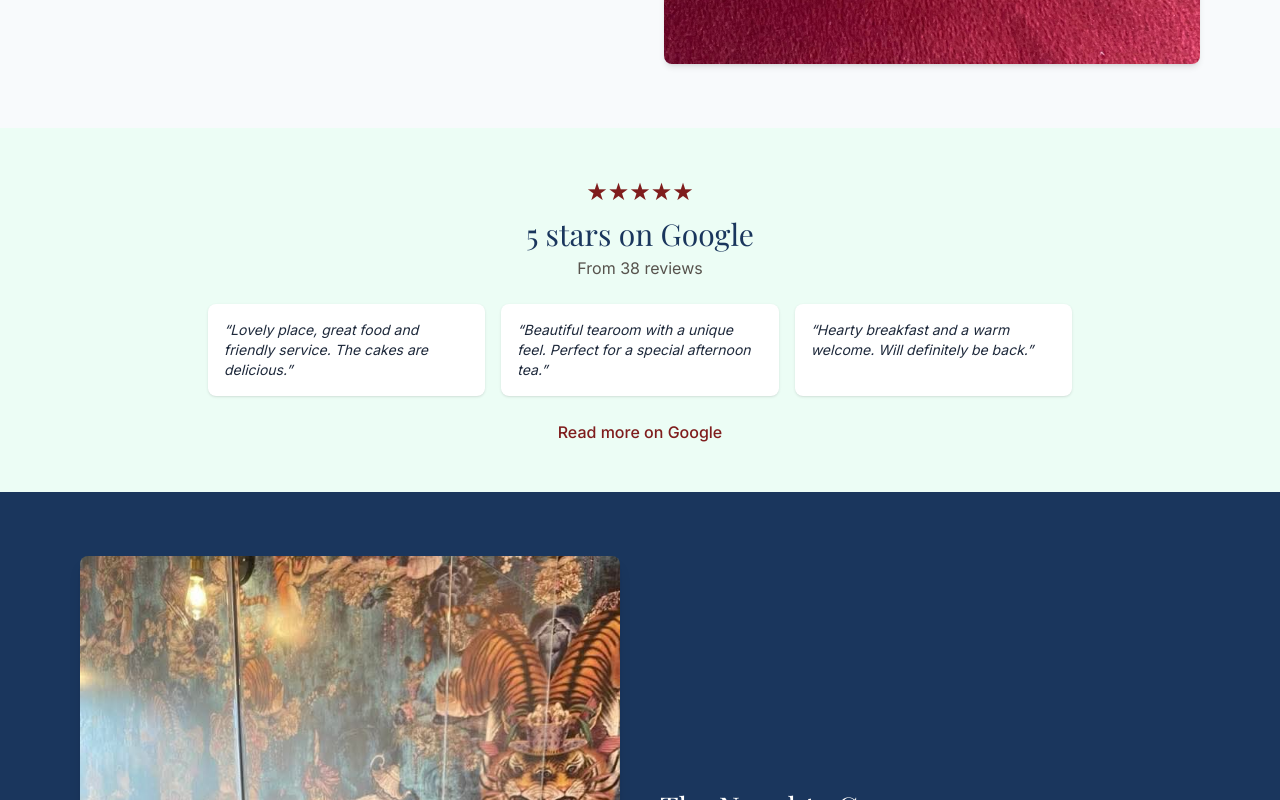
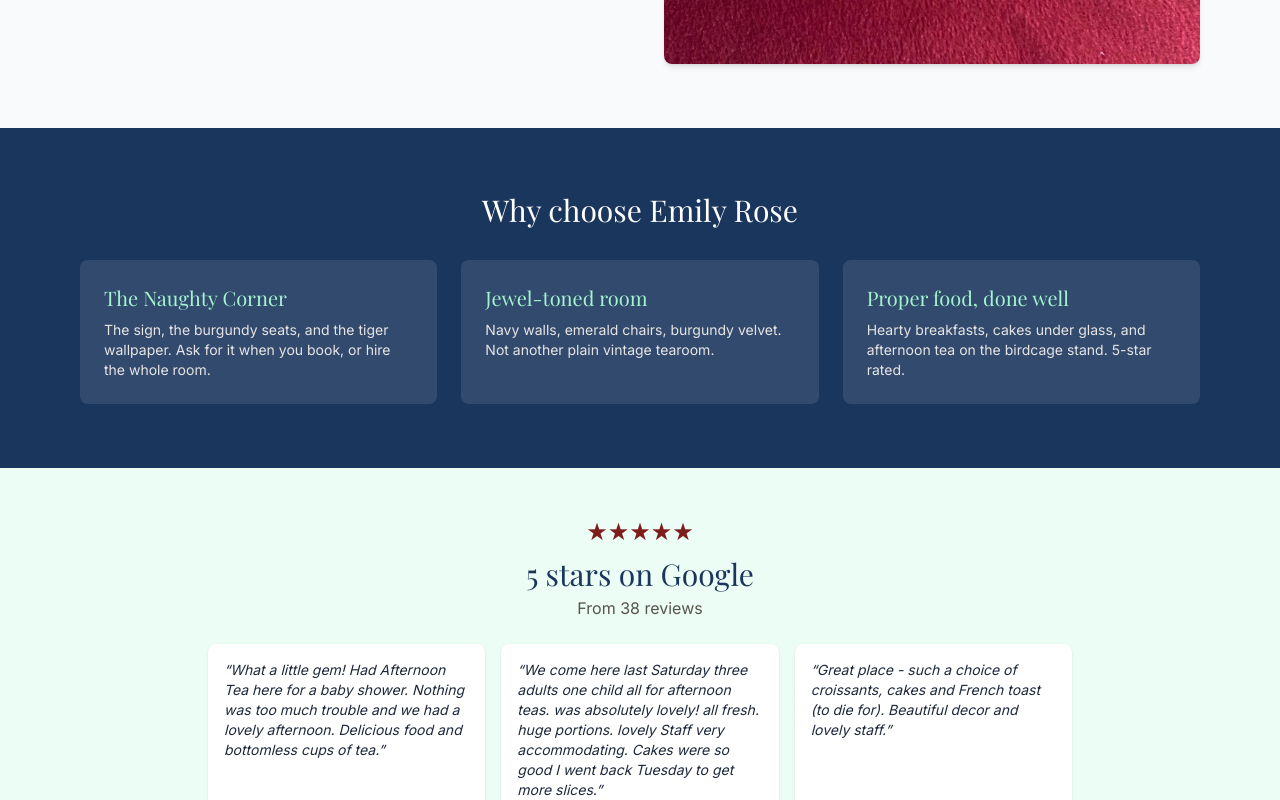
Before and after one commit to mcfearless75/emily-rose-tearoom, a Next.js app: page / in a window 1280 px wide. Shown: the part 1340-2140 px from the top of the page. Built offline with nearby package versions, Linux system fonts and the light colour scheme; a web font is replaced by a local one.

Commit message:
Strengthen homepage: unique selling points, real reviews, afternoon tea offer, local SEO

```diff
--- a/src/app/page.tsx
+++ b/src/app/page.tsx
@@ -54,6 +54,26 @@ export default function Home() {
         </div>
       </section>
 
+      <section className="bg-navy text-white py-16">
+        <div className="max-w-6xl mx-auto px-4">
+          <h2 className="font-serif text-3xl text-center mb-8">Why choose Emily Rose</h2>
+          <div className="grid md:grid-cols-3 gap-6">
+            <div className="bg-white/10 p-6 rounded-lg">
+              <h3 className="font-serif text-xl text-emerald-200 mb-2">The Naughty Corner</h3>
+              <p className="text-sm text-stone-200">The sign, the burgundy seats, and the tiger wallpaper. Ask for it when you book, or hire the whole room.</p>
+            </div>
+            <div className="bg-white/10 p-6 rounded-lg">
+              <h3 className="font-serif text-xl text-emerald-200 mb-2">Jewel-toned room</h3>
+              <p className="text-sm text-stone-200">Navy walls, emerald chairs, burgundy velvet. Not another plain vintage tearoom.</p>
+            </div>
+            <div className="bg-white/10 p-6 rounded-lg">
+              <h3 className="font-serif text-xl text-emerald-200 mb-2">Proper food, done well</h3>
+              <p className="text-sm text-stone-200">Hearty breakfasts, cakes under glass, and afternoon tea on the birdcage stand. 5-star rated.</p>
+            </div>
+          </div>
+        </div>
+      </section>
+
       <section className="bg-emerald-50 py-12">
         <div className="max-w-4xl mx-auto px-4 text-center reveal">
           <div className="flex justify-center items-center gap-2 mb-2">
@@ -63,13 +83,13 @@ export default function Home() {
           <p className="text-stone-600 mb-6">From 38 reviews</p>
           <div className="grid md:grid-cols-3 gap-4 text-left">
             <div className="bg-white p-4 rounded-lg shadow-sm">
-              <p className="text-sm italic">“Lovely place, great food and friendly service. The cakes are delicious.”</p>
+              <p className="text-sm italic">“What a little gem! Had Afternoon Tea here for a baby shower. Nothing was too much trouble and we had a lovely afternoon. Delicious food and bottomless cups of tea.”</p>
             </div>
             <div className="bg-white p-4 rounded-lg shadow-sm">
-              <p className="text-sm italic">“Beautiful tearoom with a unique feel. Perfect for a special afternoon tea.”</p>
+              <p className="text-sm italic">“We come here last Saturday three adults one child all for afternoon teas. was absolutely lovely! all fresh. huge portions. lovely Staff very accommodating. Cakes were so good I went back Tuesday to get more slices.”</p>
             </div>
             <div className="bg-white p-4 rounded-lg shadow-sm">
-              <p className="text-sm italic">“Hearty breakfast and a warm welcome. Will definitely be back.”</p>
+              <p className="text-sm italic">“Great place - such a choice of croissants, cakes and French toast (to die for). Beautiful decor and lovely staff.”</p>
             </div>
           </div>
           <a href="https://maps.app.goo.gl/uQRgxaiZ3BDZ55g18" target="_blank" rel="noopener" className="inline-block mt-6 text-burgundy font-medium hover:underline">
@@ -103,6 +123,17 @@ export default function Home() {
         </div>
       </section>
 
+      <section className="bg-burgundy text-white py-12">
+        <div className="max-w-4xl mx-auto px-4 text-center">
+          <h2 className="font-serif text-3xl mb-3">Afternoon Tea on the birdcage stand</h2>
+          <p className="mb-4 text-stone-100">Sandwiches, scones, cakes and treats. Ideal for birthdays, baby showers and special occasions. Booking recommended for groups.</p>
+          <div className="flex flex-col sm:flex-row gap-3 justify-center">
+            <Link href="/contact" className="bg-white text-burgundy px-6 py-3 rounded-md font-medium">Book Afternoon Tea</Link>
+            <Link href="/private-hire" className="border border-white px-6 py-3 rounded-md font-medium hover:bg-white/10">Private hire the room</Link>
+          </div>
+        </div>
+      </section>
+
       <section className="bg-emerald-50 py-16 reveal">
         <div className="max-w-6xl mx-auto px-4 text-center">
           <h2 className="font-serif text-3xl text-navy mb-2">What we do well</h2>
@@ -122,6 +153,27 @@ export default function Home() {
             </div>
           </div>
           <Link href="/menu" className="inline-block mt-8 text-burgundy font-medium hover:underline">See the menu →</Link>
+        </div>
+      </section>
+
+      <section className="max-w-6xl mx-auto px-4 py-16">
+        <h2 className="font-serif text-3xl text-center text-navy mb-6">The tearoom for Corringham and nearby</h2>
+        <p className="text-center max-w-2xl mx-auto mb-8 text-stone-600">
+          Serving Corringham, Stanford-le-Hope, Fobbing, Grays and the wider Thurrock area. A short drive from the high street, with parking nearby and a warm welcome when you arrive.
+        </p>
+        <div className="grid md:grid-cols-3 gap-4 text-center text-sm">
+          <div className="bg-white p-4 rounded-lg shadow">
+            <p className="font-medium text-burgundy">Corringham & Stanford-le-Hope</p>
+            <p>Local favourite for breakfast and afternoon tea</p>
+          </div>
+          <div className="bg-white p-4 rounded-lg shadow">
+            <p className="font-medium text-burgundy">Grays & Thurrock</p>
+            <p>Worth the short trip for the unique room</p>
+          </div>
+          <div className="bg-white p-4 rounded-lg shadow">
+            <p className="font-medium text-burgundy">Fobbing & surrounding villages</p>
+            <p>Private hire and celebrations welcome</p>
+          </div>
         </div>
       </section>
 
```
